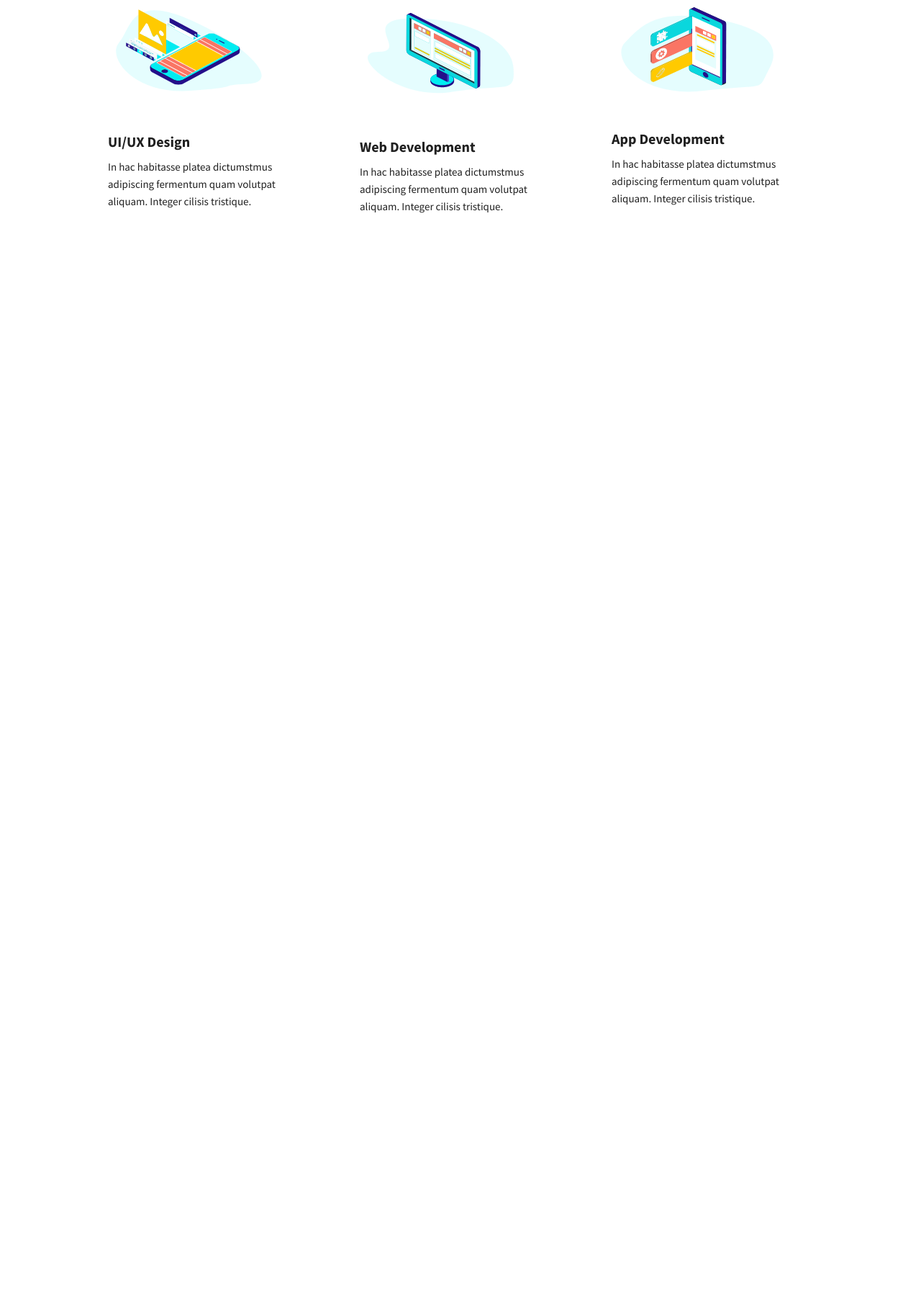
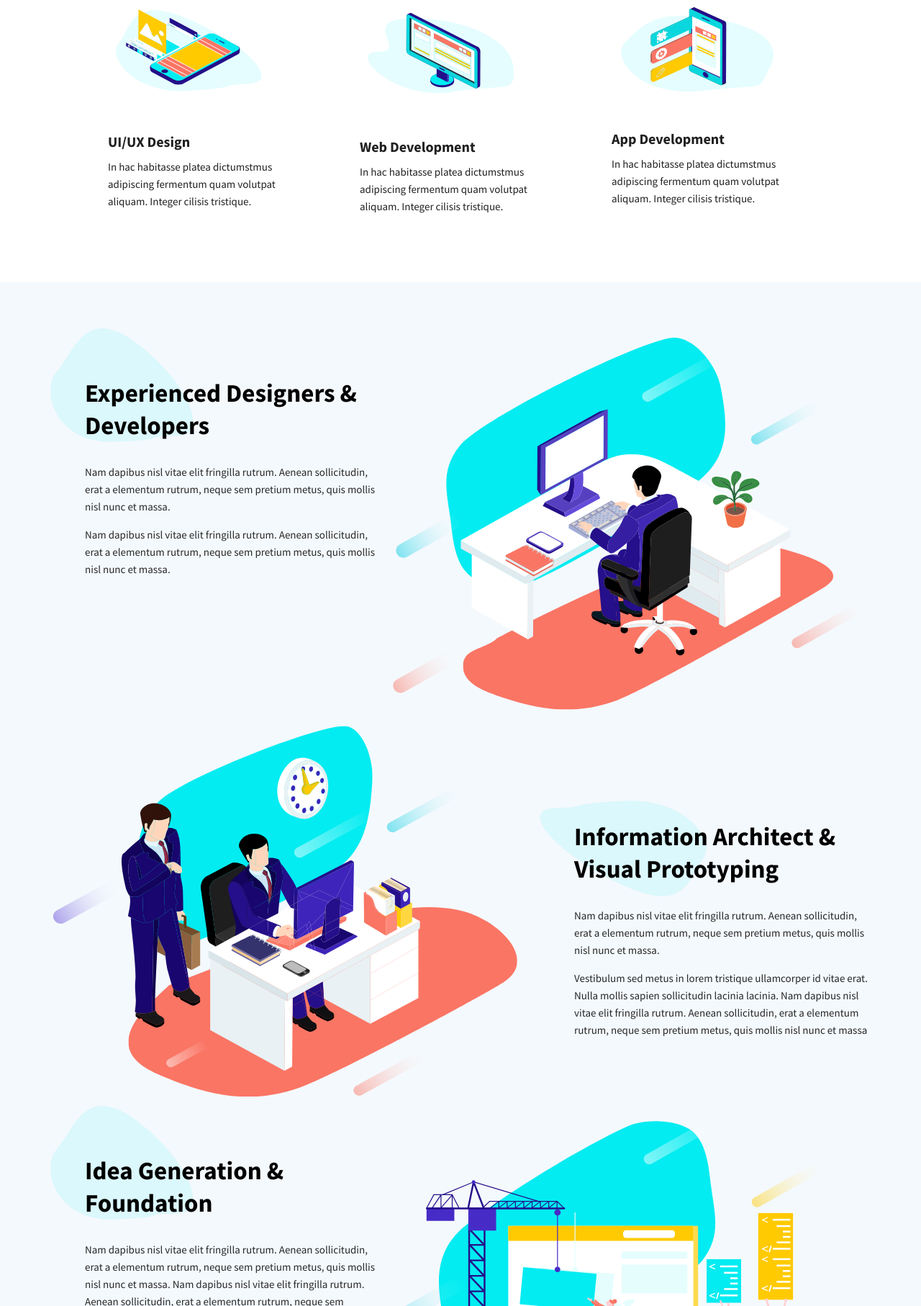
Before and after one commit to suvorovweb/MartaUp-, a plain HTML site: page index.html in a window 1280 px wide. Shown: the part 986-2800 px from the top of the page at 72% size. Before the commit the page ends 1378 px from the top, so only its background shows below. Drawn offline with Linux system fonts and the light colour scheme.

Commit message:
Верстка блока Experienced Designers & Developers

```diff
--- a/css/style.css
+++ b/css/style.css
@@ -6,6 +6,7 @@ body {
     font-family: 'Source Sans Pro', sans-serif;
     font-size: 15px;
     line-height: 24px;
+
 }
 
 a {
@@ -176,3 +177,48 @@ a {
     font-size: 15px;
     line-height: 24px;
 }
+
+.experienced {
+    background-color: #F4F9FD;
+    padding-top: 64px;
+}
+.experienced__inner {
+    display: flex;
+    justify-content: space-between;
+}
+.experienced__offer {
+    max-width: 455px;
+}
+.experienced__offer-title {
+    font-weight: 700;
+    font-size: 35px;
+    line-height: 45px;
+    background-image: url(../img/bgcloud.svg);
+    background-repeat: no-repeat;
+    background-position: left top;
+    padding: 68px 0 15px 48px;
+}
+.experienced__offer-text {
+    padding-left: 48px;
+    color: #272727;
+    font-size: 15px;
+    line-height: 24px;
+}
+.experienced__image {
+    margin-top: -64px;
+    max-height: 516px;
+    margin: 12px 0;
+}
+
+.experienced__offer--right {
+    max-width: 460px;
+    max-height: 353px;
+    margin-top: 76px;
+}
+
+.experienced__offer-title--right {
+    background-image: url(../img/bgcloud2.svg);
+    background-repeat: no-repeat;
+    background-position: left bottom;
+    padding: 68px 0 15px 48px;
+}
--- a/index.html
+++ b/index.html
@@ -101,5 +101,64 @@
                     </div>
                 </div>
             </section>
+            <section class="experienced">
+                <div class="container">
+                    <div class="experienced__inner">
+
+                        <div class="experienced__offer">
+                            <div class="experienced__offer-title">
+                                Experienced Designers & Developers
+                            </div>
+                            <div class="experienced__offer-text">
+                                <p>
+                                    Nam dapibus nisl vitae elit fringilla rutrum. Aenean sollicitudin, erat a elementum rutrum, neque sem pretium metus, quis mollis nisl nunc et massa.
+                                </p>
+                                <p>
+                                    Nam dapibus nisl vitae elit fringilla rutrum. Aenean sollicitudin, erat a elementum rutrum, neque sem pretium metus, quis mollis nisl nunc et massa.
+                                </p>
+                            </div>
+                            </div>
+                            <div class="experienced__image">
+                                <img src="img/experienced-image.svg" alt="">
+                            </div>
+                    </div>
+
+                    <div class="experienced__inner experienced__inner--right">
+                        <div class="experienced__image">
+                            <img src="img/experienced-image-2.svg" alt="">
+                        </div>
+                        <div class="experienced__offer experienced__offer--right">
+                            <div class="experienced__offer-title experienced__offer-title--right">
+                                Information Architect & Visual Prototyping
+                            </div>
+                            <div class="experienced__offer-text experienced__offer-text--right">
+                                <p>
+                                    Nam dapibus nisl vitae elit fringilla rutrum. Aenean sollicitudin, erat a elementum rutrum, neque sem pretium metus, quis mollis nisl nunc et massa.
+                                </p>
+                                <p>
+                                    Vestibulum sed metus in lorem tristique ullamcorper id vitae erat. Nulla mollis sapien sollicitudin lacinia lacinia. Nam dapibus nisl vitae elit fringilla rutrum. Aenean sollicitudin, erat a elementum rutrum, neque sem pretium metus, quis mollis nisl nunc et massa
+                                </p>
+                            </div>
+                            </div>
+                    </div>
+
+                    <div class="experienced__inner experienced__inner--left">
+
+                        <div class="experienced__offer experienced__offer--left">
+                            <div class="experienced__offer-title experienced__offer-title--left">
+                                Idea Generation & Foundation
+                            </div>
+                            <div class="experienced__offer-text experienced__offer-text--left">
+                                <p>
+                                    Nam dapibus nisl vitae elit fringilla rutrum. Aenean sollicitudin, erat a elementum rutrum, neque sem pretium metus, quis mollis nisl nunc et massa. Nam dapibus nisl vitae elit fringilla rutrum. Aenean sollicitudin, erat a elementum rutrum, neque sem pretium metus, quis mollis nisl nunc et massaVestibulum sed metus in lorem tristique ullamcorper id vitae erat. Nulla mollis sapien sollicitudin lacinia lacinia.
+                                </p>
+                            </div>
+                            </div>
+                            <div class="experienced__image">
+                                <img src="img/experienced-image-3.svg" alt="">
+                            </div>
+                    </div>
+                </div>
+            </section>
 </body>
 </html>
```
Also changed, not shown: img/bgcloud.svg (added), img/bgcloud2.svg (added), img/experienced-image-2.svg (added), img/experienced-image-3.svg (added), img/experienced-image.svg (added).
